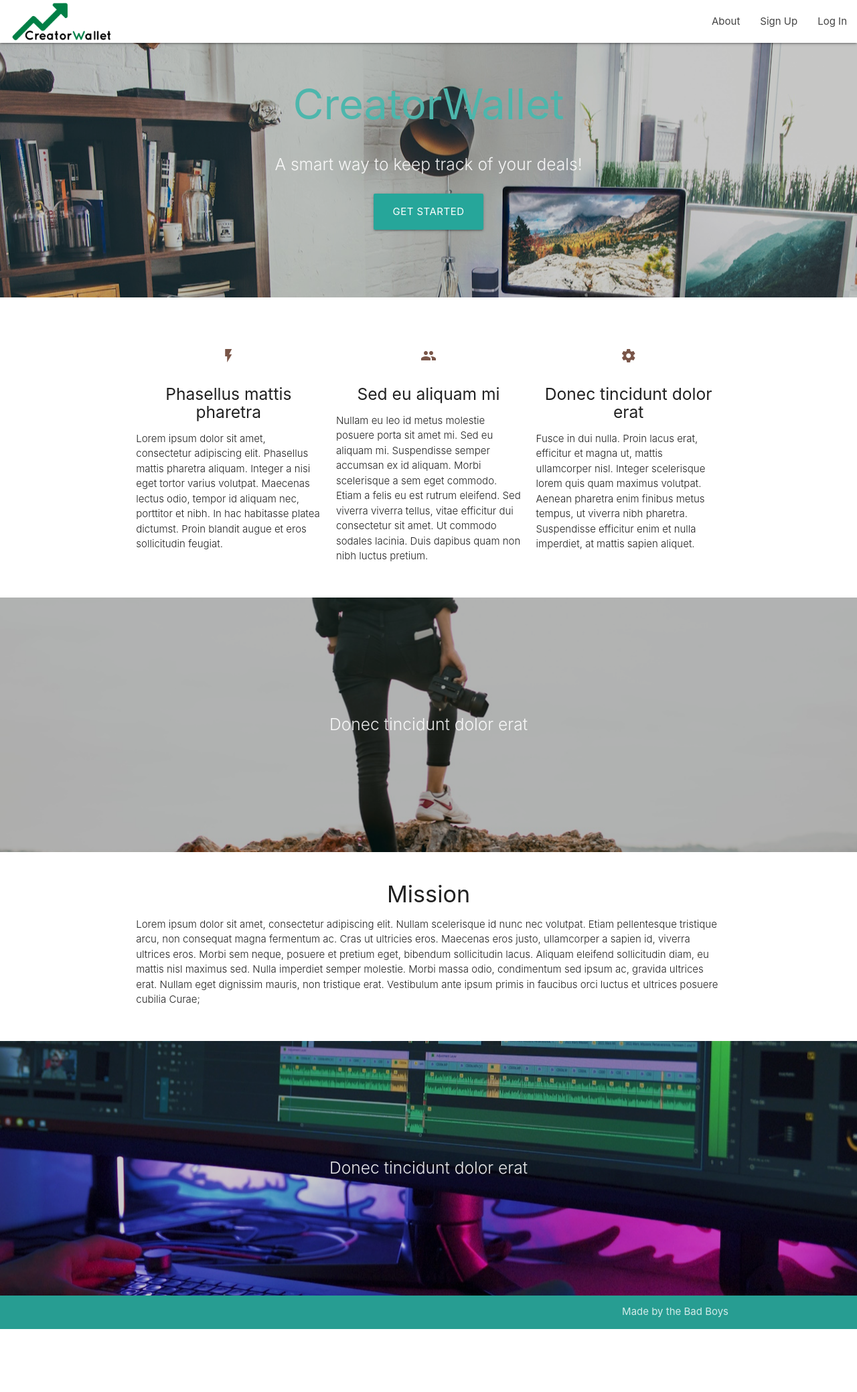
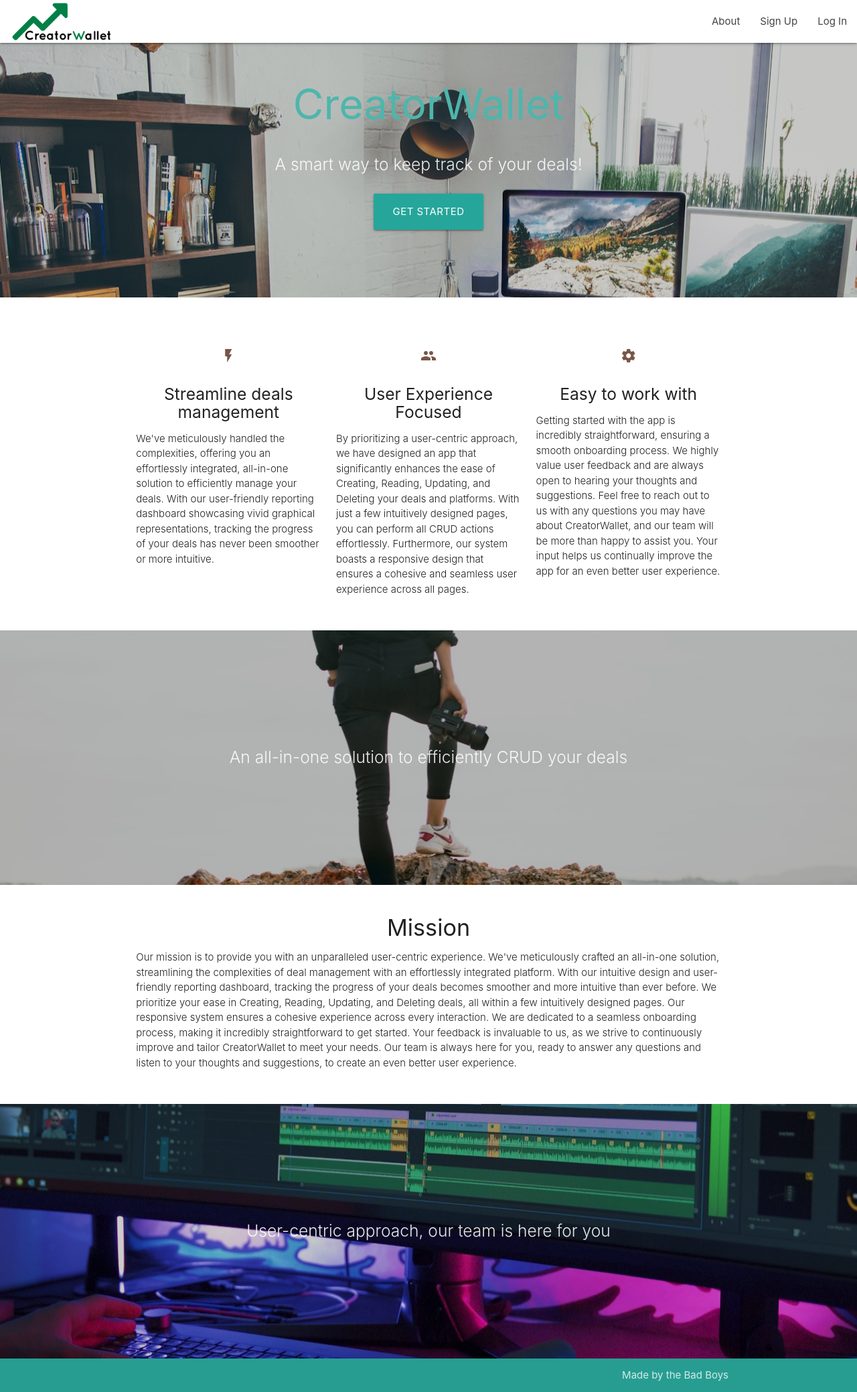
Before and after one commit to kenneychan/creatorWallet, a Django app: page / in a window 1280 px wide. Shown: the whole page at 67% size. Before the commit the page ends 1984 px from the top, so only its background shows below. Run offline with Django 4.2, Linux system fonts and the light colour scheme.

Commit message:
added text content

```diff
--- a/creatorwallet/main_app/templates/home.html
+++ b/creatorwallet/main_app/templates/home.html
@@ -27,33 +27,35 @@
       <div class="col s12 m4">
         <div class="icon-block">
           <h2 class="center brown-text"><i class="material-icons">flash_on</i></h2>
-          <h5 class="center">Phasellus mattis pharetra </h5>
+          <h5 class="center">Streamline deals management</h5>
 
-          <p class="light">Lorem ipsum dolor sit amet, consectetur adipiscing elit. Phasellus mattis pharetra aliquam. Integer a nisi eget tortor
-          varius volutpat. Maecenas lectus odio, tempor id aliquam nec, porttitor et nibh. In hac habitasse platea dictumst. Proin
-          blandit augue et eros sollicitudin feugiat.</p>
+          <p class="light">We've meticulously handled the complexities, offering you an effortlessly integrated, all-in-one
+          solution to efficiently manage your deals. With our user-friendly reporting dashboard showcasing vivid graphical
+          representations, tracking the progress of your deals has never been smoother or more intuitive.</p>
         </div>
       </div>
 
       <div class="col s12 m4">
         <div class="icon-block">
           <h2 class="center brown-text"><i class="material-icons">group</i></h2>
-          <h5 class="center">Sed eu aliquam mi</h5>
+          <h5 class="center">User Experience Focused</h5>
 
-          <p class="light">Nullam eu leo id metus molestie posuere porta sit amet mi. Sed eu aliquam mi. Suspendisse semper accumsan ex id aliquam.
-          Morbi scelerisque a sem eget commodo. Etiam a felis eu est rutrum eleifend. Sed viverra viverra tellus, vitae efficitur
-          dui consectetur sit amet. Ut commodo sodales lacinia. Duis dapibus quam non nibh luctus pretium.</p>
+          <p class="light">By prioritizing a user-centric approach, we have designed an app that significantly enhances the ease of Creating,
+          Reading, Updating, and Deleting your deals and platforms. With just a few intuitively designed pages, you can perform
+          all CRUD actions effortlessly. Furthermore, our system boasts a responsive design that ensures a cohesive and seamless
+          user experience across all pages.</p>
         </div>
       </div>
 
       <div class="col s12 m4">
         <div class="icon-block">
           <h2 class="center brown-text"><i class="material-icons">settings</i></h2>
-          <h5 class="center">Donec tincidunt dolor erat</h5>
+          <h5 class="center">Easy to work with</h5>
 
-          <p class="light">Fusce in dui nulla. Proin lacus erat, efficitur et magna ut, mattis ullamcorper nisl. Integer scelerisque lorem quis
-          quam maximus volutpat. Aenean pharetra enim finibus metus tempus, ut viverra nibh pharetra. Suspendisse efficitur enim
-          et nulla imperdiet, at mattis sapien aliquet.</p>
+          <p class="light">Getting started with the app is incredibly straightforward, ensuring a smooth onboarding process. We highly value user
+          feedback and are always open to hearing your thoughts and suggestions. Feel free to reach out to us with any questions
+          you may have about CreatorWallet, and our team will be more than happy to assist you. Your input helps us continually
+          improve the app for an even better user experience.</p>
         </div>
       </div>
     </div>
@@ -65,7 +67,7 @@
   <div class="section no-pad-bot">
     <div class="">
       <div class="row center">
-        <h5 class="header col s12 light parallax-text">Donec tincidunt dolor erat</h5>
+        <h5 class="header col s12 light parallax-text">An all-in-one solution to efficiently CRUD your deals</h5>
       </div>
     </div>
   </div>
@@ -78,13 +80,15 @@
       <div class="col s12 center">
         <h3><i class="mdi-content-send brown-text"></i></h3>
         <h4>Mission</h4>
-        <p class="left-align light">Lorem ipsum dolor sit amet, consectetur adipiscing elit. Nullam scelerisque id
-          nunc nec volutpat. Etiam pellentesque tristique arcu, non consequat magna fermentum ac. Cras ut ultricies
-          eros. Maecenas eros justo, ullamcorper a sapien id, viverra ultrices eros. Morbi sem neque, posuere et
-          pretium eget, bibendum sollicitudin lacus. Aliquam eleifend sollicitudin diam, eu mattis nisl maximus sed.
-          Nulla imperdiet semper molestie. Morbi massa odio, condimentum sed ipsum ac, gravida ultrices erat. Nullam
-          eget dignissim mauris, non tristique erat. Vestibulum ante ipsum primis in faucibus orci luctus et ultrices
-          posuere cubilia Curae;</p>
+        <p class="left-align light">Our mission is to provide you with an unparalleled user-centric experience. We've meticulously crafted
+        an all-in-one solution, streamlining the complexities of deal management with an effortlessly integrated platform. With
+        our intuitive design and user-friendly reporting dashboard, tracking the progress of your deals becomes smoother and
+        more intuitive than ever before. We prioritize your ease in Creating, Reading, Updating, and Deleting deals, all within
+        a few intuitively designed pages. Our responsive system ensures a cohesive experience across every interaction. We are
+        dedicated to a seamless onboarding process, making it incredibly straightforward to get started. Your feedback is
+        invaluable to us, as we strive to continuously improve and tailor CreatorWallet to meet your needs. Our team is always
+        here for you, ready to answer any questions and listen to your thoughts and suggestions, to create an even better user
+        experience.</p>
       </div>
     </div>
   </div>
@@ -94,7 +98,7 @@
   <div class="section no-pad-bot">
     <div class="">
       <div class="row center">
-        <h5 class="header col s12 light parallax-text">Donec tincidunt dolor erat</h5>
+        <h5 class="header col s12 light parallax-text">User-centric approach, our team is here for you</h5>
       </div>
     </div>
   </div>
```
Also changed, not shown: creatorwallet/main_app/templates/about.html (+13 -9 lines).
